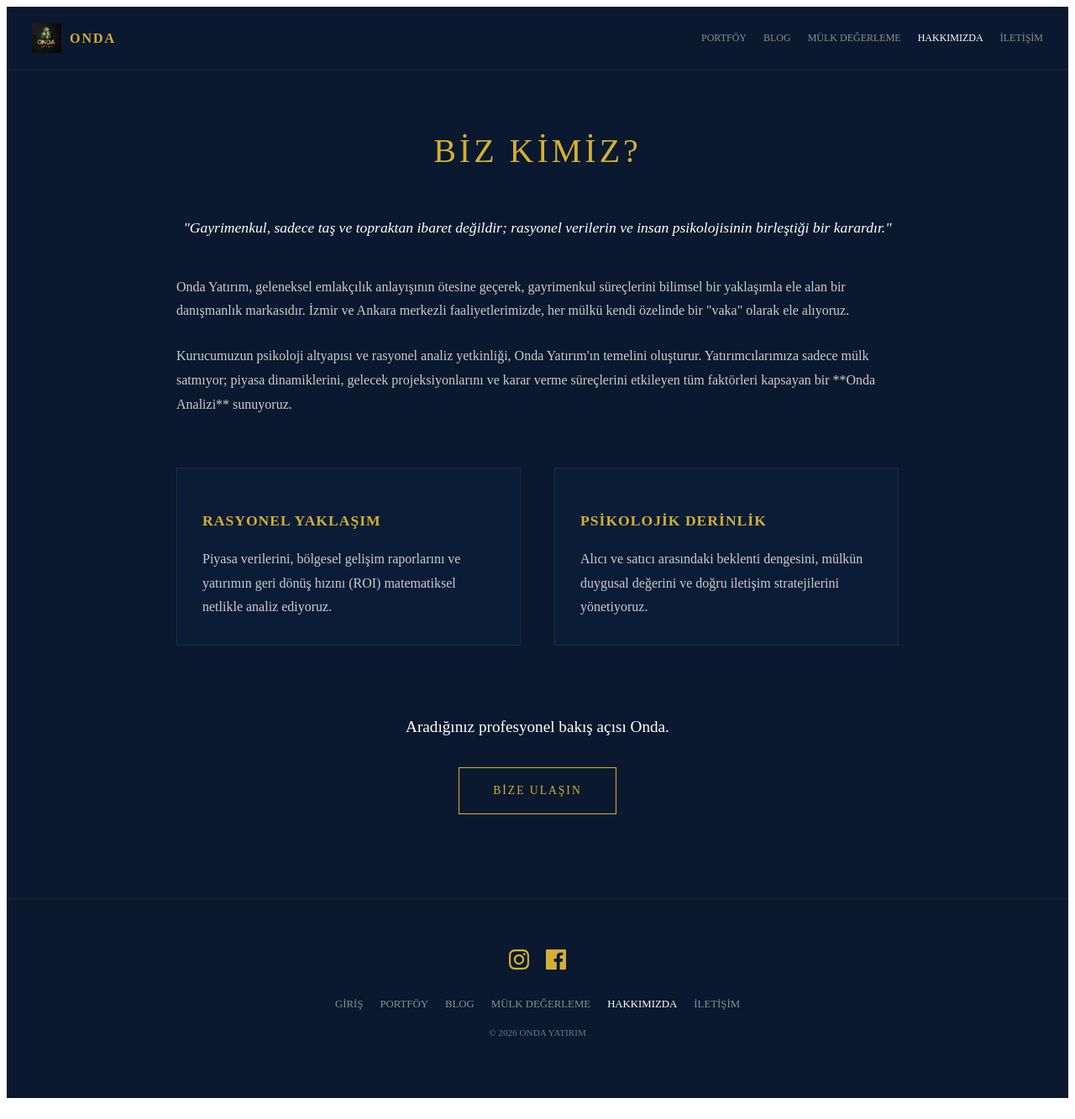
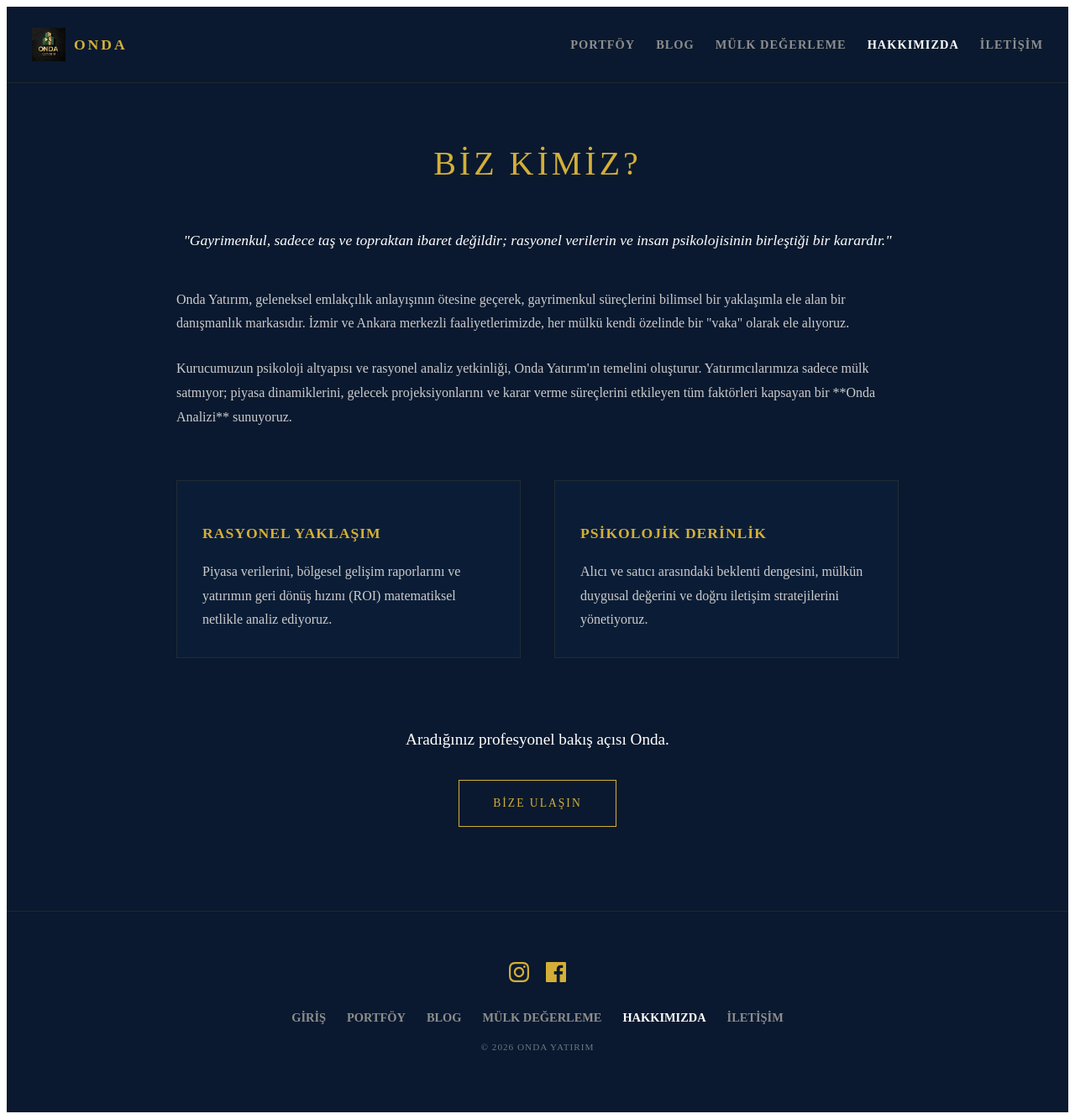
Before and after one commit to monurkilic/onda-web, a Next.js app: page /about in a window 1280 px wide. Shown: the whole page at 84% size. Built offline with nearby package versions, Linux system fonts and the light colour scheme.

Commit message:
Update Layout.js

```diff
--- a/components/Layout.js
+++ b/components/Layout.js
@@ -17,7 +17,6 @@ export default function Layout({ children }) {
   const [isMenuOpen, setIsMenuOpen] = useState(false);
   const router = useRouter();
 
-  // Aktif sayfaya göre renk belirleyen yardımcı fonksiyon
   const getLinkColor = (path) => {
     if (path === '/') return router.pathname === '/' ? '#fff' : '#8e8e8e';
     return router.pathname.startsWith(path) ? '#fff' : '#8e8e8e';
@@ -41,17 +40,17 @@ export default function Layout({ children }) {
         }
       `}} />
 
-      <nav style={{padding: '20px 30px', display: 'flex', justifyContent: 'space-between', alignItems: 'center', borderBottom: '1px solid rgba(212,175,55,0.1)', background: '#0a192f', position: 'sticky', top: 0, zIndex: 1000}}>
+      <nav style={{padding: '25px 30px', display: 'flex', justifyContent: 'space-between', alignItems: 'center', borderBottom: '1px solid rgba(212,175,55,0.1)', background: '#0a192f', position: 'sticky', top: 0, zIndex: 1000}}>
         <a href="/" style={{display: 'flex', alignItems: 'center', gap: '10px', textDecoration: 'none'}}>
-          <img src="/logo.png" style={{height: '35px'}} alt="Logo" />
-          <span style={{color: '#d4af37', fontWeight: 'bold', letterSpacing: '2px'}}>ONDA</span>
+          <img src="/logo.png" style={{height: '40px'}} alt="Logo" />
+          <span style={{color: '#d4af37', fontWeight: 'bold', letterSpacing: '3px', fontSize: '1.1rem'}}>ONDA</span>
         </a>
-        <div className="desktop-nav" style={{display: 'flex', gap: '20px', fontSize: '0.75rem'}}>
-          <a href="/portfolio" style={{color: getLinkColor('/portfolio'), textDecoration: 'none'}}>PORTFÖY</a>
-          <a href="/blog" style={{color: getLinkColor('/blog'), textDecoration: 'none'}}>BLOG</a>
-          <a href="/valuation" style={{color: getLinkColor('/valuation'), textDecoration: 'none'}}>MÜLK DEĞERLEME</a>
-          <a href="/about" style={{color: getLinkColor('/about'), textDecoration: 'none'}}>HAKKIMIZDA</a>
-          <a href="/contact" style={{color: getLinkColor('/contact'), textDecoration: 'none'}}>İLETİŞİM</a>
+        <div className="desktop-nav" style={{display: 'flex', gap: '25px', fontSize: '0.9rem'}}>
+          <a href="/portfolio" style={{color: getLinkColor('/portfolio'), textDecoration: 'none', fontWeight: 'bold', letterSpacing: '1px'}}>PORTFÖY</a>
+          <a href="/blog" style={{color: getLinkColor('/blog'), textDecoration: 'none', fontWeight: 'bold', letterSpacing: '1px'}}>BLOG</a>
+          <a href="/valuation" style={{color: getLinkColor('/valuation'), textDecoration: 'none', fontWeight: 'bold', letterSpacing: '1px'}}>MÜLK DEĞERLEME</a>
+          <a href="/about" style={{color: getLinkColor('/about'), textDecoration: 'none', fontWeight: 'bold', letterSpacing: '1px'}}>HAKKIMIZDA</a>
+          <a href="/contact" style={{color: getLinkColor('/contact'), textDecoration: 'none', fontWeight: 'bold', letterSpacing: '1px'}}>İLETİŞİM</a>
         </div>
         <div className="hamburger" onClick={() => setIsMenuOpen(!isMenuOpen)}>
           <div style={{transform: isMenuOpen ? 'rotate(45deg) translate(5px, 6px)' : 'none'}}></div>
@@ -61,12 +60,12 @@ export default function Layout({ children }) {
       </nav>
 
       <div className={`mobile-overlay ${isMenuOpen ? 'active' : ''}`}>
-        <a href="/" style={{color: getLinkColor('/'), fontSize: '1.5rem', textDecoration: 'none'}} onClick={() => setIsMenuOpen(false)}>GİRİŞ</a>
-        <a href="/portfolio" style={{color: getLinkColor('/portfolio'), fontSize: '1.5rem', textDecoration: 'none'}} onClick={() => setIsMenuOpen(false)}>PORTFÖY</a>
-        <a href="/blog" style={{color: getLinkColor('/blog'), fontSize: '1.5rem', textDecoration: 'none'}} onClick={() => setIsMenuOpen(false)}>BLOG</a>
-        <a href="/valuation" style={{color: getLinkColor('/valuation'), fontSize: '1.5rem', textDecoration: 'none'}} onClick={() => setIsMenuOpen(false)}>MÜLK DEĞERLEME</a>
-        <a href="/about" style={{color: getLinkColor('/about'), fontSize: '1.5rem', textDecoration: 'none'}} onClick={() => setIsMenuOpen(false)}>HAKKIMIZDA</a>
-        <a href="/contact" style={{color: getLinkColor('/contact'), fontSize: '1.5rem', textDecoration: 'none'}} onClick={() => setIsMenuOpen(false)}>İLETİŞİM</a>
+        <a href="/" style={{color: getLinkColor('/'), fontSize: '1.5rem', textDecoration: 'none', fontWeight: 'bold'}} onClick={() => setIsMenuOpen(false)}>GİRİŞ</a>
+        <a href="/portfolio" style={{color: getLinkColor('/portfolio'), fontSize: '1.5rem', textDecoration: 'none', fontWeight: 'bold'}} onClick={() => setIsMenuOpen(false)}>PORTFÖY</a>
+        <a href="/blog" style={{color: getLinkColor('/blog'), fontSize: '1.5rem', textDecoration: 'none', fontWeight: 'bold'}} onClick={() => setIsMenuOpen(false)}>BLOG</a>
+        <a href="/valuation" style={{color: getLinkColor('/valuation'), fontSize: '1.5rem', textDecoration: 'none', fontWeight: 'bold'}} onClick={() => setIsMenuOpen(false)}>MÜLK DEĞERLEME</a>
+        <a href="/about" style={{color: getLinkColor('/about'), fontSize: '1.5rem', textDecoration: 'none', fontWeight: 'bold'}} onClick={() => setIsMenuOpen(false)}>HAKKIMIZDA</a>
+        <a href="/contact" style={{color: getLinkColor('/contact'), fontSize: '1.5rem', textDecoration: 'none', fontWeight: 'bold'}} onClick={() => setIsMenuOpen(false)}>İLETİŞİM</a>
       </div>
 
       <main style={{flex: 1}}>
@@ -75,15 +74,15 @@ export default function Layout({ children }) {
 
       <footer style={{padding: '60px 20px', borderTop: '1px solid rgba(212,175,55,0.1)', textAlign: 'center', background: '#0a192f', marginTop: '40px'}}>
         <div style={{marginBottom: '30px'}}><SocialIcons size={24} /></div>
-        <div style={{display: 'flex', justifyContent: 'center', gap: '20px', fontSize: '0.8rem', flexWrap: 'wrap', marginBottom: '20px'}}>
-          <a href="/" style={{color: getLinkColor('/'), textDecoration: 'none'}}>GİRİŞ</a>
-          <a href="/portfolio" style={{color: getLinkColor('/portfolio'), textDecoration: 'none'}}>PORTFÖY</a>
-          <a href="/blog" style={{color: getLinkColor('/blog'), textDecoration: 'none'}}>BLOG</a>
-          <a href="/valuation" style={{color: getLinkColor('/valuation'), textDecoration: 'none'}}>MÜLK DEĞERLEME</a>
-          <a href="/about" style={{color: getLinkColor('/about'), textDecoration: 'none'}}>HAKKIMIZDA</a>
-          <a href="/contact" style={{color: getLinkColor('/contact'), textDecoration: 'none'}}>İLETİŞİM</a>
+        <div style={{display: 'flex', justifyContent: 'center', gap: '25px', fontSize: '0.9rem', flexWrap: 'wrap', marginBottom: '20px'}}>
+          <a href="/" style={{color: getLinkColor('/'), textDecoration: 'none', fontWeight: 'bold'}}>GİRİŞ</a>
+          <a href="/portfolio" style={{color: getLinkColor('/portfolio'), textDecoration: 'none', fontWeight: 'bold'}}>PORTFÖY</a>
+          <a href="/blog" style={{color: getLinkColor('/blog'), textDecoration: 'none', fontWeight: 'bold'}}>BLOG</a>
+          <a href="/valuation" style={{color: getLinkColor('/valuation'), textDecoration: 'none', fontWeight: 'bold'}}>MÜLK DEĞERLEME</a>
+          <a href="/about" style={{color: getLinkColor('/about'), textDecoration: 'none', fontWeight: 'bold'}}>HAKKIMIZDA</a>
+          <a href="/contact" style={{color: getLinkColor('/contact'), textDecoration: 'none', fontWeight: 'bold'}}>İLETİŞİM</a>
         </div>
-        <p style={{fontSize: '0.7rem', opacity: 0.4}}>© 2026 ONDA YATIRIM</p>
+        <p style={{fontSize: '0.7rem', opacity: 0.4, letterSpacing: '1px'}}>© 2026 ONDA YATIRIM</p>
       </footer>
     </div>
   );
```
